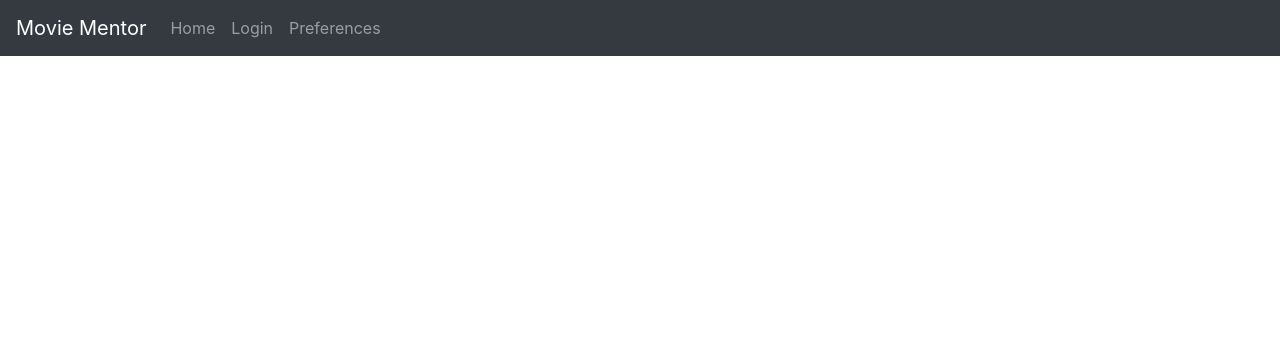
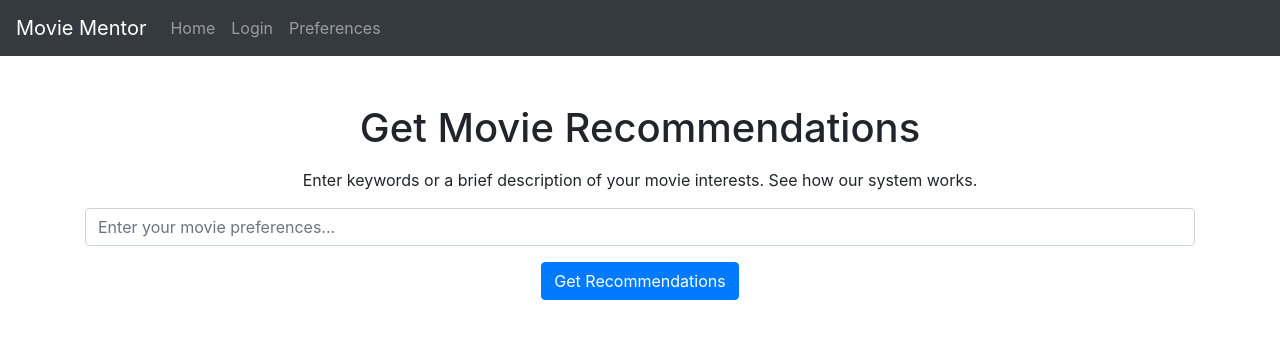
Before and after one commit to Vineet-Vinod/TiDB-Hackathon, a Python web app: template src/website/templates/home.html in a window 1280 px wide. Shown: the top 339 px of the page. Run offline with Jinja, Linux system fonts and the light colour scheme; the template is opened without the code that fills it, so the values that code supplies are empty; some libraries are stand-ins or nearby versions.

Commit message:
Added form to home page

```diff
--- a/src/website/templates/home.html
+++ b/src/website/templates/home.html
@@ -1,4 +1,12 @@
-{% extends "base.html" %} {% block title %}Home{% endblock %}
+{% extends "base.html" %}
+{% block title %}Movie Mentor{% endblock %}
 {% block content %}
-
+<div class="container text-center mt-5">
+    <h1>Get Movie Recommendations</h1>
+    <p class="mt-3">Enter keywords or a brief description of your movie interests. See how our system works.</p>
+    <form action="{{ url_for('views.get_recommendations') }}" method="POST" class="mt-3">
+        <input type="text" name="prompt" class="form-control" placeholder="Enter your movie preferences..." required>
+        <button type="submit" class="btn btn-primary mt-3">Get Recommendations</button>
+    </form>
+</div>
 {% endblock %}
--- a/src/website/templates/welcome.html
+++ b/src/website/templates/welcome.html
@@ -1,5 +1,5 @@
 {% extends "base.html" %}
-{% block title %}Tune Your Preferences{% endblock %}
+{% block title %}Movie Mentor{% endblock %}
 {% block content %}
 <div class="container mt-5">
     <div class="text-center">
```
Also changed, not shown: src/website/templates/thankyou.html (added, +13 -0 lines), src/website/views.py (+10 -3 lines), src/instance/database.db.
